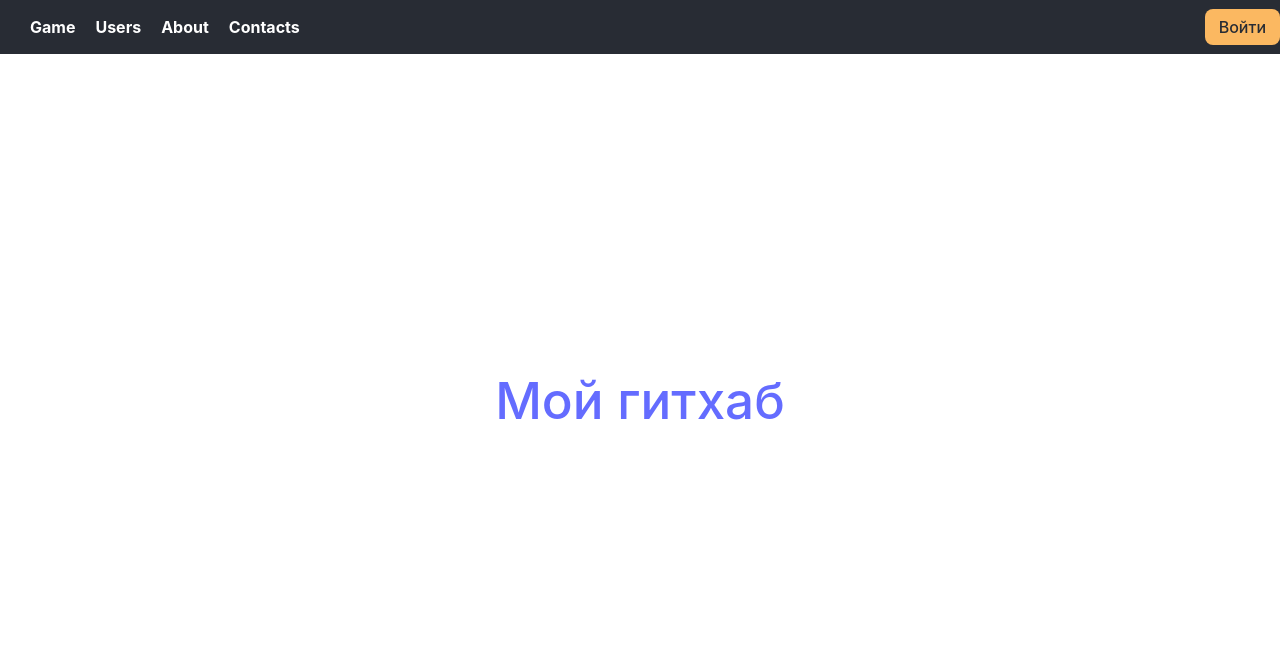
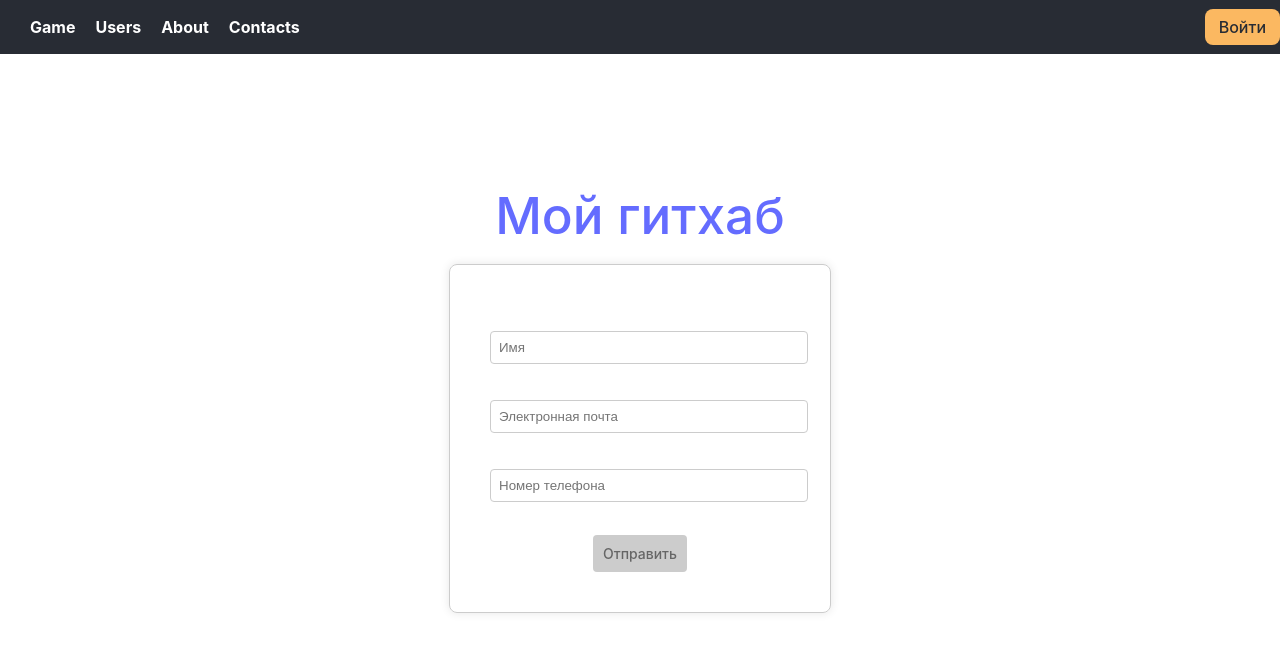
Before and after one commit to rustem-yam/react-course, a React (Vite) app: page /contacts in a window 1280 px wide. Shown: the top 652 px of the page. Built offline with nearby package versions, Linux system fonts and the light colour scheme.

Commit message:
added form into contacts page with validation and output data

```diff
--- a/package.json
+++ b/package.json
@@ -14,6 +14,7 @@
     "axios": "^1.6.2",
     "react": "^18.2.0",
     "react-dom": "^18.2.0",
+    "react-hook-form": "^7.49.3",
     "react-router-dom": "^6.21.1"
   },
   "devDependencies": {
--- a/src/components/pages/Contacts/Contacts.tsx
+++ b/src/components/pages/Contacts/Contacts.tsx
@@ -1,9 +1,11 @@
 import { FC } from "react";
+import ContactsForm from "./contacts-form/ContactsForm";
 
 const Contacts: FC = () => {
   return (
     <h1>
       <a href="https://github.com/rustem-yam">Мой гитхаб</a>
+      <ContactsForm />
     </h1>
   );
 };
--- /dev/null
+++ b/src/components/pages/Contacts/contacts-form/ContactsForm.css
@@ -0,0 +1,56 @@
+/* styles.css */
+
+.contacts-form {
+  max-width: 300px;
+  margin: 20px auto 0;
+  padding: 40px;
+  border: 1px solid #ccc;
+  border-radius: 8px;
+  box-shadow: 0 0 10px rgba(0, 0, 0, 0.1);
+}
+
+.contacts-form__input {
+  width: 100%;
+  margin-bottom: 10px;
+  padding: 8px;
+  border: 1px solid #ccc;
+  border-radius: 4px;
+  background-color: #fff;
+  color: black;
+}
+
+.contacts-form__error {
+  color: red;
+  margin-bottom: 10px;
+  font-size: 12px;
+}
+
+.contacts-form__submit {
+  background-color: #2421e2;
+  color: white;
+  padding: 10px;
+  border: none;
+  border-radius: 4px;
+  cursor: pointer;
+  font-size: 14px;
+}
+
+.contacts-form__submit:hover {
+  background-color: #3761bd;
+}
+
+.contacts-form__submit:disabled {
+  background-color: #ccc;
+  color: #666;
+  cursor: not-allowed;
+}
+
+.contacts-form__submit:disabled:hover {
+  background-color: #ccc;
+  color: #666;
+}
+
+.contacts-info {
+  margin-top: 20px;
+  font-size: 14px;
+}
--- /dev/null
+++ b/src/components/pages/Contacts/contacts-form/ContactsForm.tsx
@@ -0,0 +1,94 @@
+import { FC } from "react";
+import "./ContactsForm.css";
+import { IContactsData } from "../contacts.interface";
+import { SubmitHandler, useForm } from "react-hook-form";
+import { useState } from "react";
+
+const ContactsForm: FC = () => {
+  const [contactsData, setContactsData] = useState<IContactsData[]>([]);
+
+  const {
+    register,
+    handleSubmit,
+    formState: { errors, isValid },
+    reset,
+  } = useForm<IContactsData>({
+    mode: "onBlur",
+  });
+
+  const onSubmit: SubmitHandler<IContactsData> = (data) => {
+    setContactsData((prev) => [...prev, data]);
+    reset();
+  };
+
+  return (
+    <>
+      <form className="contacts-form" onSubmit={handleSubmit(onSubmit)}>
+        <input
+          type="text"
+          placeholder="Имя"
+          className="contacts-form__input"
+          {...register("name", {
+            required: "Имя обязательно к заполнению",
+            minLength: {
+              value: 5,
+              message: "Имя слишком короткое, обратитесь в МФЦ",
+            },
+          })}
+        />
+        {errors?.name && (
+          <div className="contacts-form__error">{errors.name.message}</div>
+        )}
+
+        <input
+          type="text"
+          className="contacts-form__input"
+          placeholder="Электронная почта"
+          {...register("email", {
+            required: "Почта обязательна к заполнению",
+            pattern: {
+              value:
+                /^(([^<>()[\]\\.,;:\s@"]+(\.[^<>()[\]\\.,;:\s@"]+)*)|.(".+"))@((\[[0-9]{1,3}\.[0-9]{1,3}\.[0-9]{1,3}\.[0-9]{1,3}\])|(([a-zA-Z\-0-9]+\.)+[a-zA-Z]{2,}))$/,
+              message: "Введите правильный адрес электронной почты",
+            },
+          })}
+        />
+        {errors?.email && (
+          <div className="contacts-form__error">{errors.email.message}</div>
+        )}
+
+        <input
+          type="text"
+          className="contacts-form__input"
+          placeholder="Номер телефона"
+          {...register("phoneNumber", {
+            required: "Номер телефона обязателен к заполнению",
+            pattern: {
+              value: /(?:\+|\d)[\d\-\(\) ]{9,}\d/g,
+              message: "Введите правильный номер телефона",
+            },
+          })}
+        />
+        {errors?.phoneNumber && (
+          <div className="contacts-form__error">
+            {errors.phoneNumber.message}
+          </div>
+        )}
+        <button
+          type="submit"
+          className="contacts-form__submit"
+          disabled={!isValid}
+        >
+          Отправить
+        </button>
+      </form>
+      {contactsData.map((contact) => (
+        <p className="contacts-info">
+          {contact.name} ({contact.email}), номер: {contact.phoneNumber}
+        </p>
+      ))}
+    </>
+  );
+};
+
+export default ContactsForm;
--- /dev/null
+++ b/src/components/pages/Contacts/contacts.interface.ts
@@ -0,0 +1,5 @@
+export interface IContactsData {
+  name: string;
+  email: string;
+  phoneNumber: string;
+}
--- a/src/components/pages/Game/Game.tsx
+++ b/src/components/pages/Game/Game.tsx
@@ -19,7 +19,7 @@ const Game: React.FC = () => {
       {counter < 10 ? (
         <Button onClick={handleIncrement}>Увеличить счетчик</Button>
       ) : (
-        <p>Поздравляем! Вы достигли сотни!</p>
+        <p>Поздравляем! Вы достигли десяти!</p>
       )}
     </div>
   );
```
Also changed, not shown: 1 other file (tests, documents, lock files or other folders).
